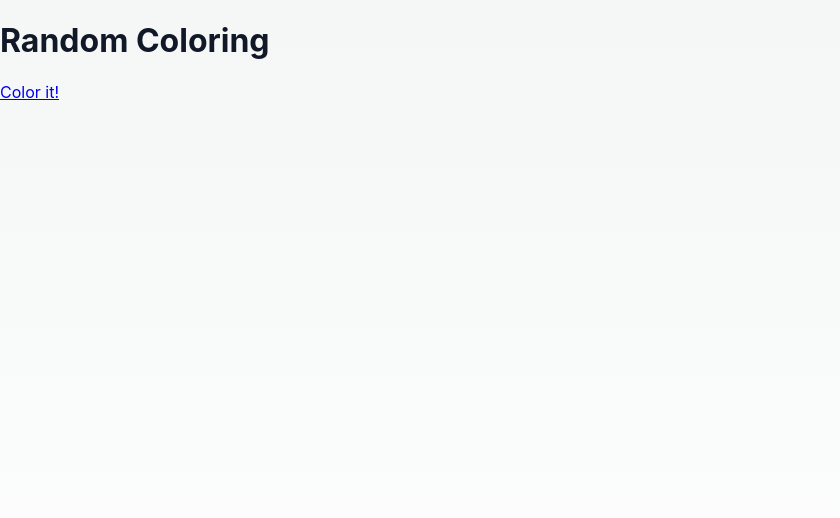
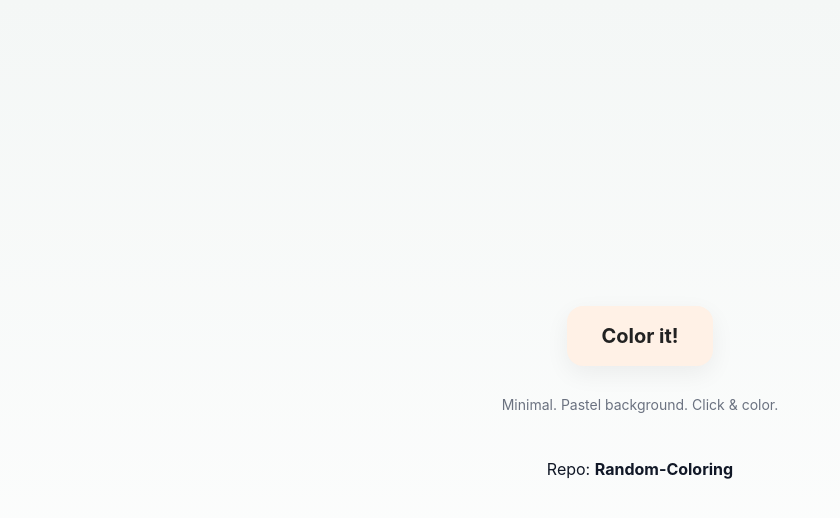
Before and after one commit to MimosaDimension/Random-Coloring, a plain HTML site: page index.html in a window 1280 px wide. Shown: the whole page, without its empty margins (0-840 px from the left). Drawn offline with Linux system fonts and the light colour scheme.

Commit message:
Update index.html

```diff
--- a/index.html
+++ b/index.html
@@ -1,17 +1,17 @@
-<!DOCTYPE html>
+<!doctype html>
 <html lang="en">
 <head>
-    <meta charset="UTF-8">
-    <meta name="viewport" content="width=device-width, initial-scale=1.0">
-    <title>Random Coloring</title>
-    <link rel="stylesheet" href="styles.css">
+  <meta charset="utf-8" />
+  <meta name="viewport" content="width=device-width,initial-scale=1" />
+  <title>Random Coloring</title>
+  <link rel="stylesheet" href="styles.css" />
 </head>
-<body class="index-body">
-
-    <div class="center-container">
-        <h1 class="title">Random Coloring</h1>
-        <a href="color.html" class="btn">Color it!</a>
-    </div>
-
+<body class="home">
+  <main class="center">
+    <h1 class="visually-hidden">Random Coloring</h1>
+    <a id="startBtn" class="big-btn" href="color.html">Color it!</a>
+    <p class="small">Minimal. Pastel background. Click & color.</p>
+    <p class="muted">Repo: <strong>Random-Coloring</strong></p>
+  </main>
 </body>
 </html>
```
